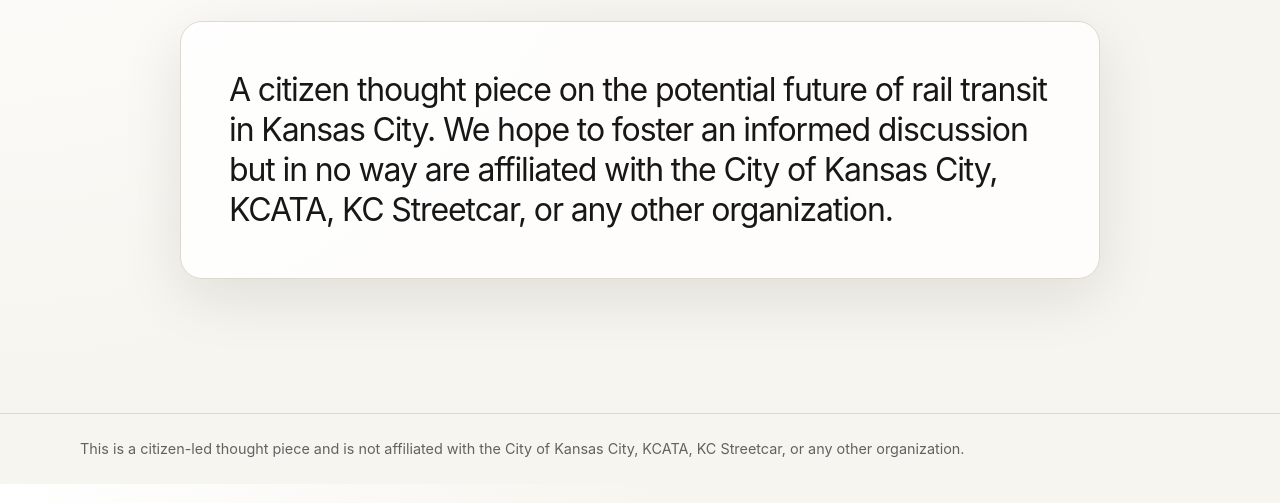
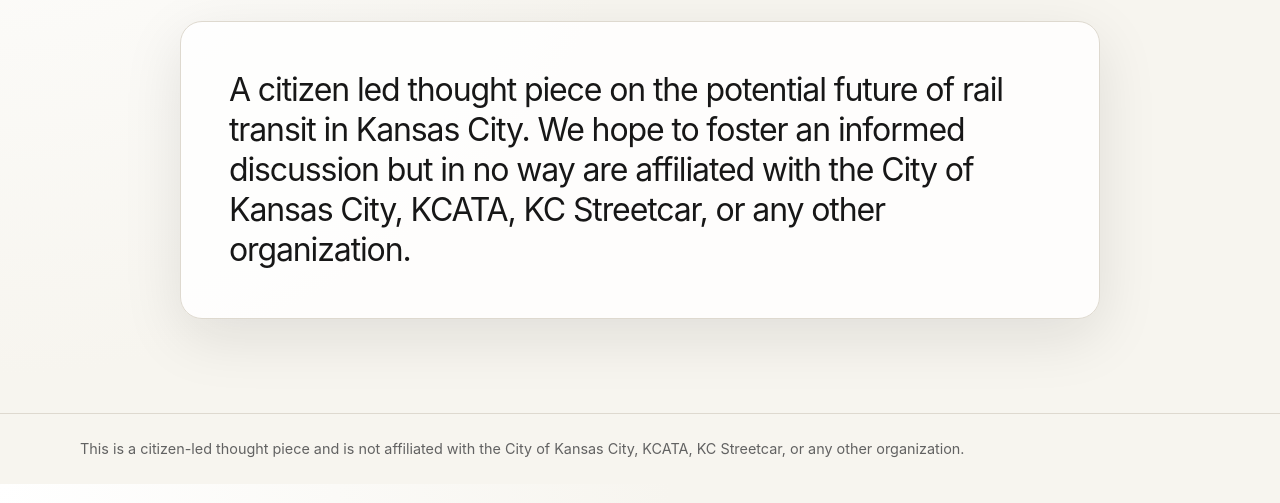
Before and after one commit to lidai99/Transit4KC, a website: page kc-rail-site/about/index.html in a window 1280 px wide. Shown: the part 297-800 px from the top of the page. Drawn offline with Linux system fonts and the light colour scheme.

Commit message:
Update index.html

```diff
--- a/kc-rail-site/about/index.html
+++ b/kc-rail-site/about/index.html
@@ -31,7 +31,7 @@
   <h1>About</h1>
 </section>
 <section class="content-card readable">
-  <p>A citizen thought piece on the potential future of rail transit in Kansas City. We hope to foster an informed discussion but in no way are affiliated with the City of Kansas City, KCATA, KC Streetcar, or any other organization.</p>
+  <p>A citizen led thought piece on the potential future of rail transit in Kansas City. We hope to foster an informed discussion but in no way are affiliated with the City of Kansas City, KCATA, KC Streetcar, or any other organization.</p>
 </section>
 
 </main>
```
